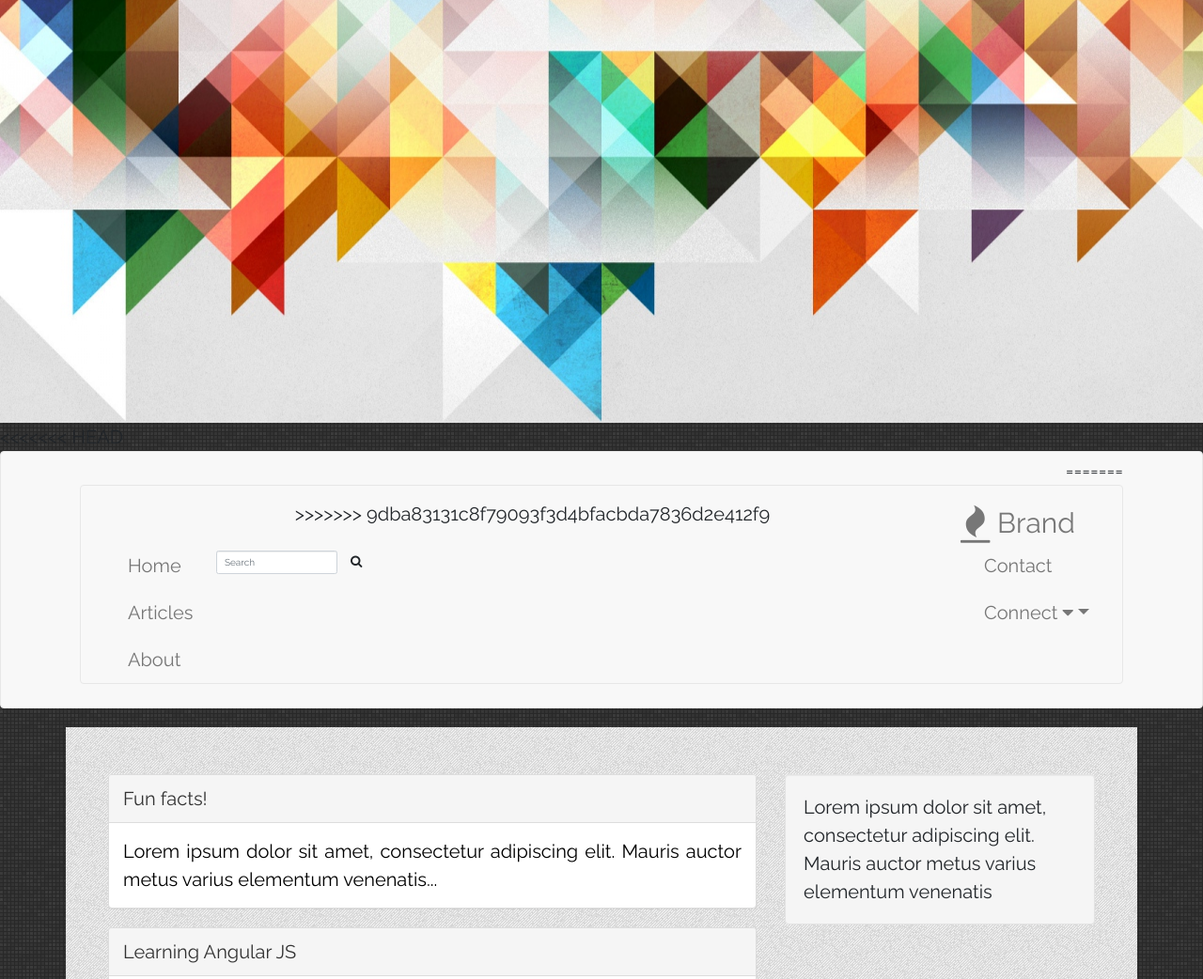
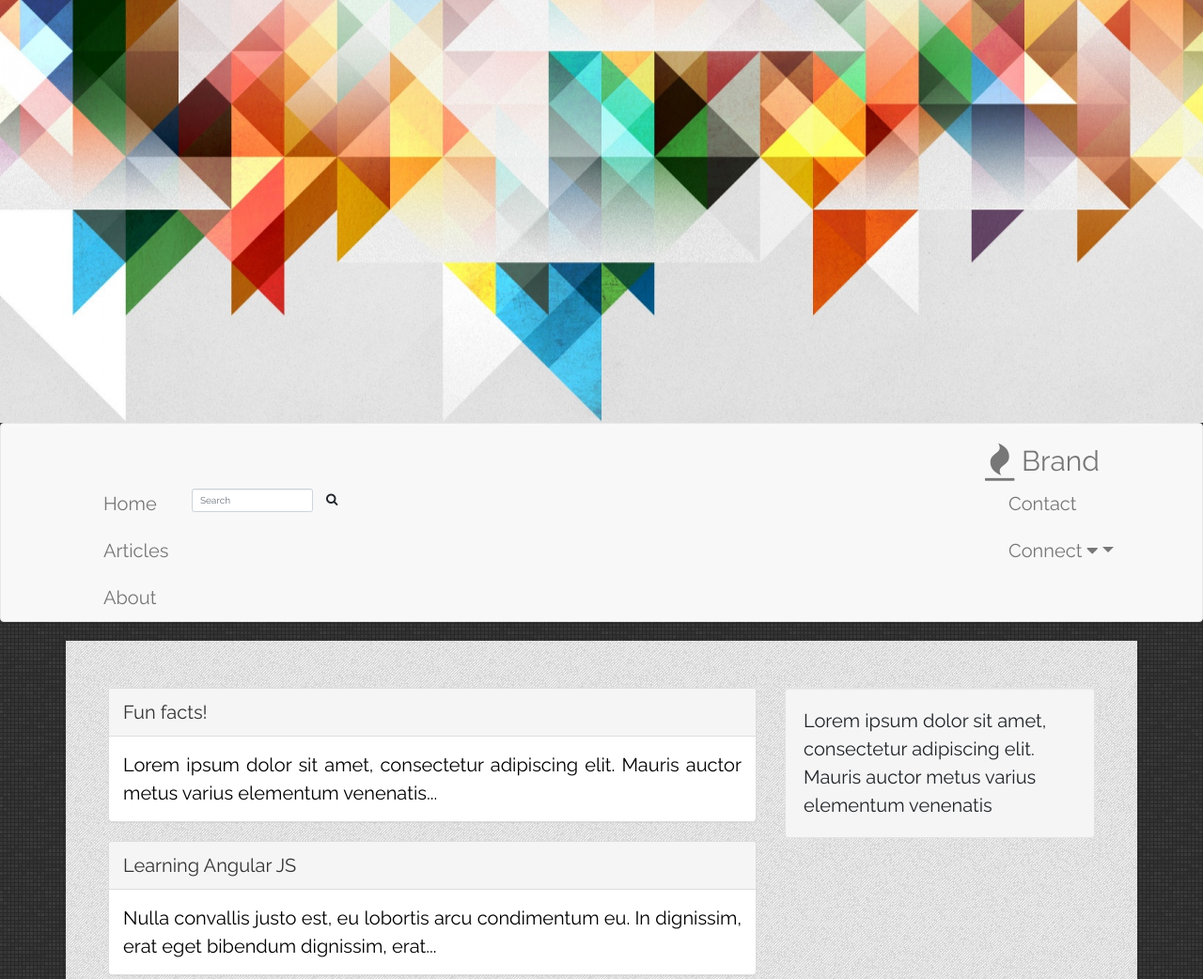
Before and after one commit to kovacssupki/ForumForYou, a website: page public/index.html in a window 1280 px wide. Shown: the top 1042 px of the page at 94% size. Drawn offline with nearby package versions, Linux system fonts and the light colour scheme; some packages are replaced by stand-ins of ours; files that its build step writes are made by us from their sources; a script that the page names is missing; files whose address does not match are found by name.

Commit message:
conflicts resolve with master

```diff
--- a/public/index.html
+++ b/public/index.html
@@ -36,8 +36,6 @@
     <!-- Ui-Bootstrap ANGULAR -->
     <script src="https://cdnjs.cloudflare.com/ajax/libs/angular-ui-bootstrap/1.0.3/ui-bootstrap-tpls.js"></script>
 
-<<<<<<< HEAD
-    <script src="../public/scripts/scripts.js"></script>
 
     <!-- APP -->
     <script src="../src/js/app.js"></script>
--- a/public/views/directives/menu.html
+++ b/public/views/directives/menu.html
@@ -1,12 +1,8 @@
 
 <div class="container-fluid text-center"></div>
-<<<<<<< HEAD
-<nav id="menu" class="navbar navbar-default" data-spy="affix" data-offset-top="450">
-  <div class="container">
-=======
+
 <nav class="navbar navbar-default" data-spy="affix" data-offset-top="450">
     <div class="container">
->>>>>>> 9dba83131c8f79093f3d4bfacbda7836d2e412f9
     <!-- Brand and toggle get grouped for better mobile display -->
     <div class="navbar-header">
       <button type="button" class="navbar-toggle collapsed" data-toggle="collapse" data-target="#myNavbar" aria-expanded="false">
--- a/src/sass/styles.scss
+++ b/src/sass/styles.scss
@@ -17,15 +17,10 @@ $breakpoints: (
        -o-border-radius: $radius;
           border-radius: $radius;
 }
-@mixin linear-gradient($direction, $color-stops...) {
-  background: nth(nth($color-stops, 1), 1);
-  background: -webkit-linear-gradient(legacy-direction($direction), $color-stops);
-  background: linear-gradient($direction, $color-stops);
-}
+
 @import '_footer';
 //////////////////////////////////////////////////////////////////////////////////////////////////////////////////////////////////
 body {
-
   	background-image: url($images + 'b50.png');
     font-family: 'Raleway', sans-serif;
     font-size: 20px;
@@ -34,8 +29,6 @@ main{
   padding: 50px;
   background-image: url($images + 'b48.png');
 }
-
-
 .container-fluid.text-center {
   background: url($images +"/header-bg.jpg") center 86% no-repeat;
   height:450px;
```
